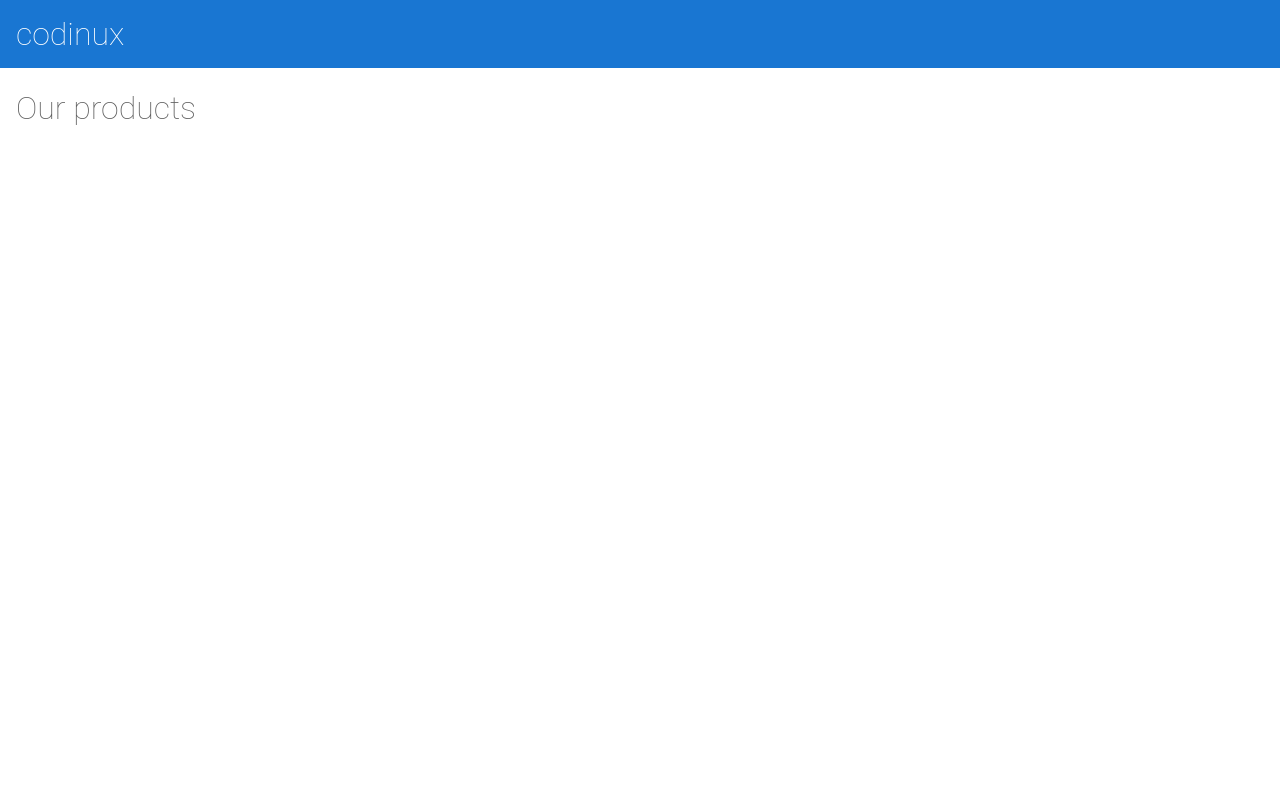
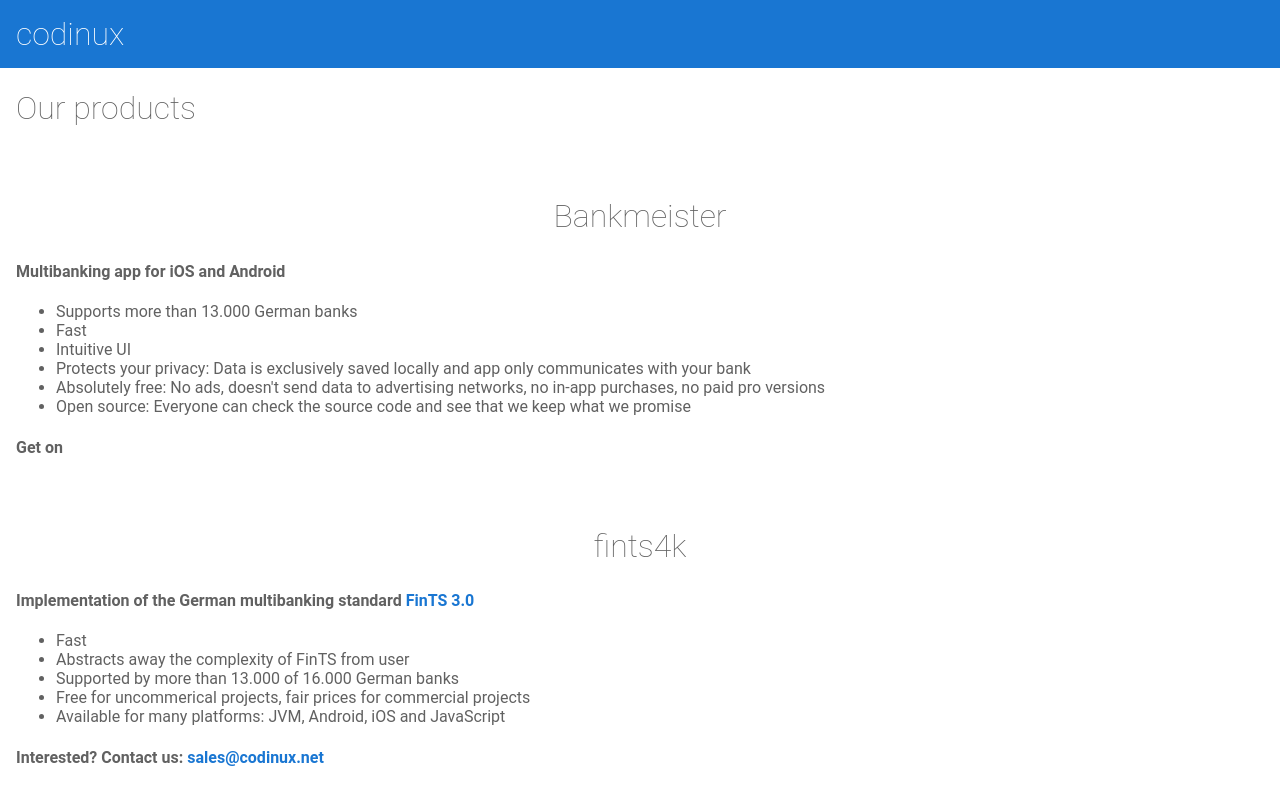
Before and after one commit to codinux-gmbh/codinuxWebsite, an Angular app: page / in a window 1280 px wide. Shown: the top 800 px of the page. Built offline with nearby package versions, Linux system fonts and the light colour scheme.

Commit message:
Implemented products page

```diff
--- a/src/app/components/products/products.component.css
+++ b/src/app/components/products/products.component.css
@@ -0,0 +1,14 @@
+
+.product-title {
+    width: 100%;
+
+    margin-top: 70px;
+
+    text-align: center;
+
+    font-size: 32px;
+}
+
+.product-description {
+
+}
--- a/src/app/components/products/products.component.html
+++ b/src/app/components/products/products.component.html
@@ -1 +1,71 @@
 <h1>Our products</h1>
+
+<h2 class="product-title">Bankmeister</h2>
+
+<h4 class="product-description">
+    Multibanking app for iOS and Android
+</h4>
+
+<ul>
+    <li>
+        Supports more than 13.000 German banks
+    </li>
+    <li>
+        Fast
+    </li>
+    <li>
+        Intuitive UI
+    </li>
+    <li>
+        Protects your privacy: Data is exclusively saved locally and app only communicates with your bank
+    </li>
+    <li>
+        Absolutely free: No ads, doesn't send data to advertising networks, no in-app purchases, no paid pro versions
+    </li>
+    <li>
+        Open source: Everyone can check the source code and see that we keep what we promise
+    </li>
+</ul>
+
+<h4 class="product-description">
+    Get on
+</h4>
+
+
+<h2 class="product-title">fints4k</h2>
+
+<h4 class="product-description">
+    Implementation of the German multibanking standard <a href="https://www.hbci-zka.de/spec/spezifikation.htm">FinTS 3.0</a>
+</h4>
+
+<ul>
+    <li>
+        Fast
+    </li>
+    <li>
+        Abstracts away the complexity of FinTS from user
+    </li>
+    <li>
+        Supported by more than 13.000 of 16.000 German banks
+    </li>
+    <li>
+        Free for uncommerical projects, fair prices for commercial projects
+    </li>
+    <li>
+        Available for many platforms: JVM, Android, iOS and JavaScript
+    </li>
+</ul>
+
+<h4 class="product-description">Interested? Contact us: <a href="mailto:sales@codinux.net?subject=fints4k">sales@codinux.net</a> </h4>
+
+
+<h2 class="product-title">EPC QR code parser</h2>
+
+<h4 class="product-description">
+    The <a href="https://en.wikipedia.org/wiki/EPC_QR_code">EPC QR code</a>, marketed as GiroCode, Scan2Pay or Zahlen mit Code amongst others,
+    is a QR code defined by the European Payments Council which contains all data to initiate a SEPA credit transfer.
+</h4>
+
+<h4 class="product-description">
+    Our EPC QR code parser is available for many platforms (JVM, Android, iOS, JavaScript) and freely available to everyone.
+</h4>
--- a/src/styles.css
+++ b/src/styles.css
@@ -104,6 +104,7 @@
   padding-right: 4px;
 }
 
+
 /* Top Bar */
 
 app-top-bar {
@@ -121,3 +122,11 @@
   color: white;
   margin: 0;
 }
+
+
+/*  Products  */
+
+/* TODO: why doesn't this work in products.component.css? */
+app-products {
+  width: 100%;
+}
```
